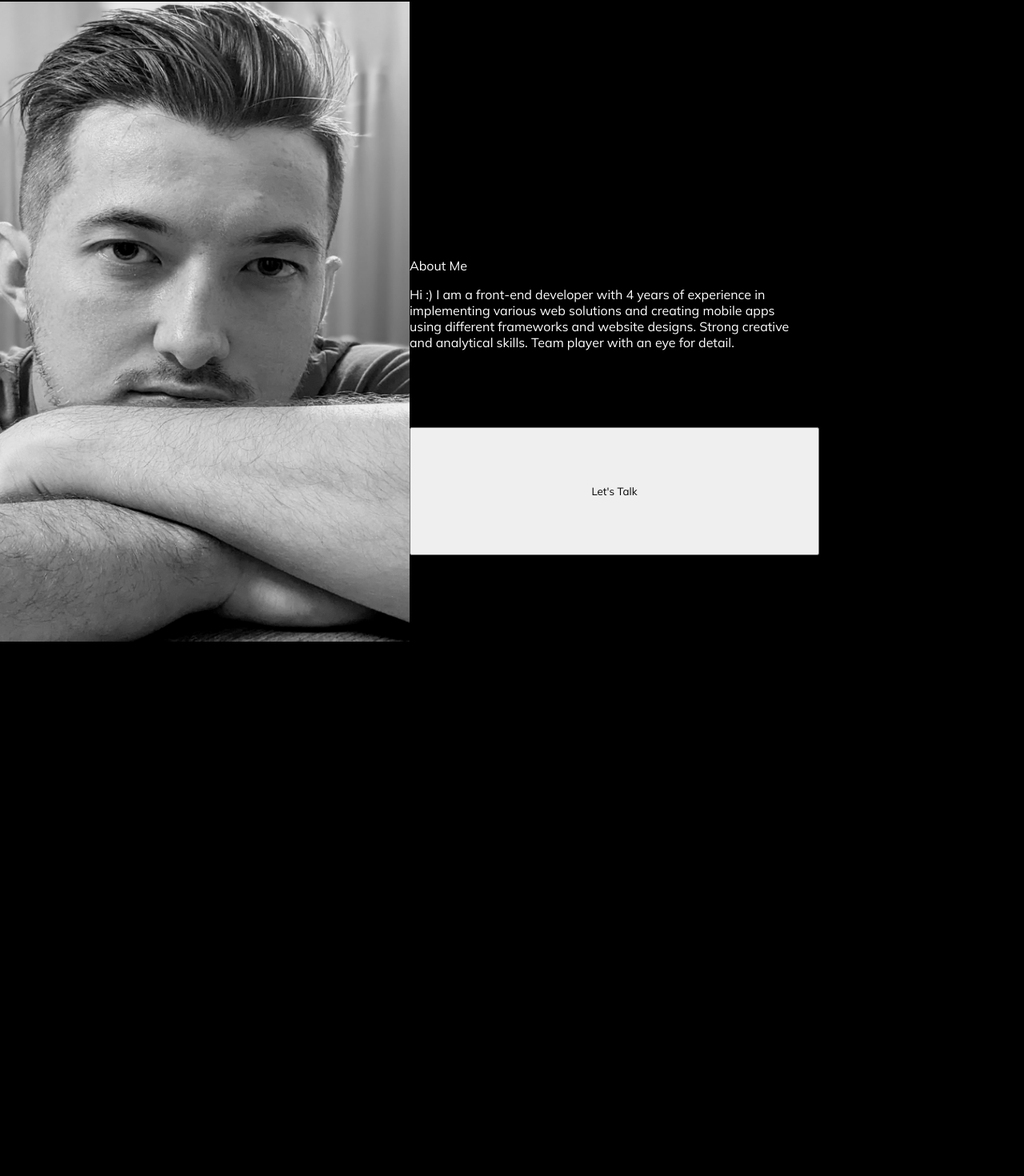
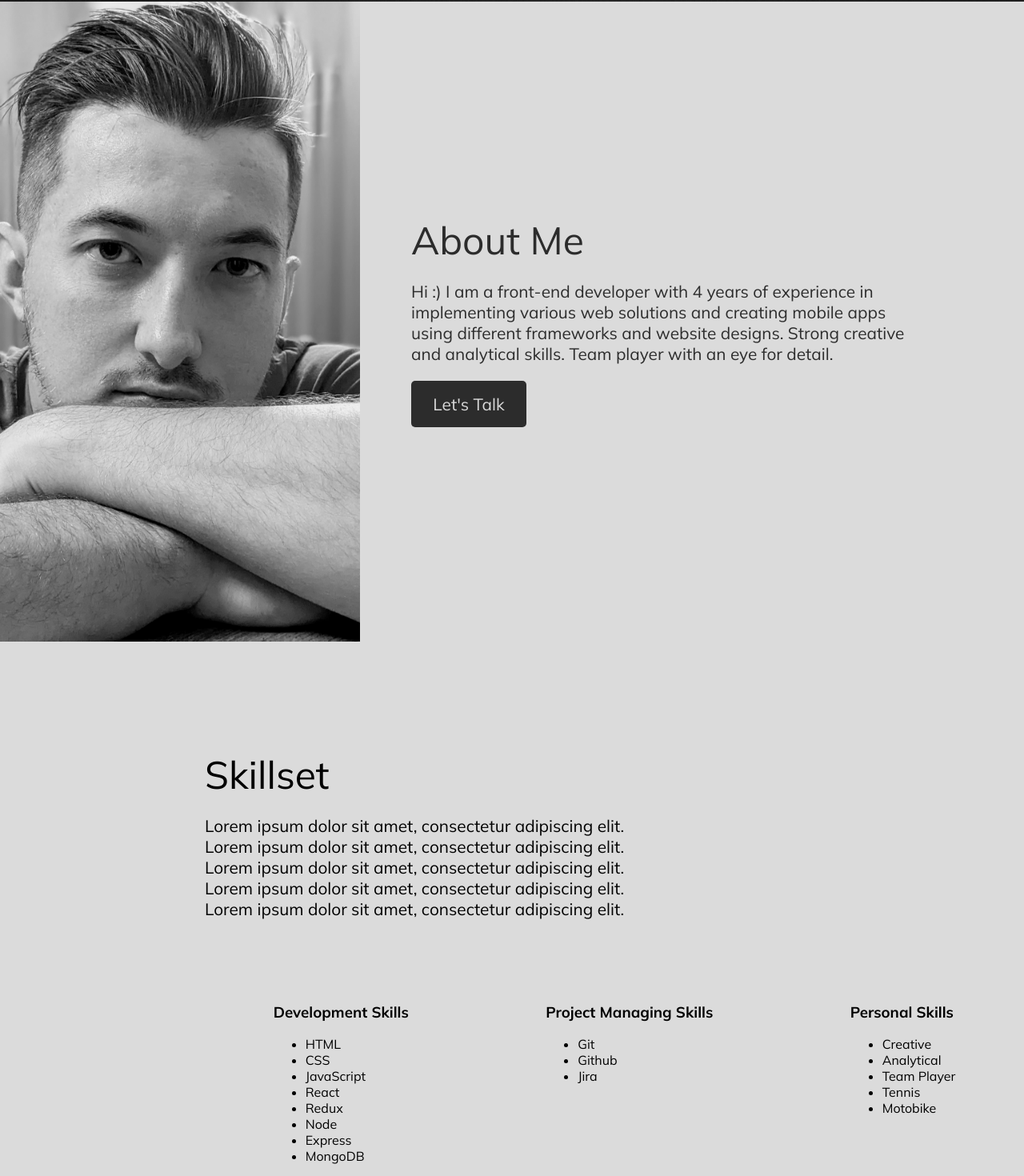
Before and after one commit to odidukh/odidukh, a React app: page / in a window 1280 px wide. Shown: the part 798-2268 px from the top of the page at 80% size. Before the commit the page ends 1600 px from the top, so only its background shows below. Built offline with nearby package versions, Linux system fonts and the light colour scheme.

Commit message:
Add Skills page

```diff
--- a/src/App.js
+++ b/src/App.js
@@ -1,12 +1,14 @@
 import React from "react";
 import About from "./pages/About";
 import Home from "./pages/Home";
+import Skills from "./pages/Skills";
 
 const App = () => {
     return (
         <div>
             <Home />
             <About />
+            <Skills />
         </div>
     );
 };
--- a/src/pages/Skills.js
+++ b/src/pages/Skills.js
@@ -0,0 +1,59 @@
+import React from "react";
+
+const Skills = () => {
+    return (
+        <div className="skillsPage">
+            <div className="skillsDescription">
+                <h1>Skillset</h1>
+                <p>
+                    Lorem ipsum dolor sit amet, consectetur adipiscing elit.
+                    <br />
+                    Lorem ipsum dolor sit amet, consectetur adipiscing elit.
+                    <br />
+                    Lorem ipsum dolor sit amet, consectetur adipiscing elit.
+                    <br />
+                    Lorem ipsum dolor sit amet, consectetur adipiscing elit.
+                    <br />
+                    Lorem ipsum dolor sit amet, consectetur adipiscing elit.
+                </p>
+            </div>
+            <div className="skillsTypesList">
+                <div className="skillsTypeListItem">
+                    <h3 className="skillsTypeListName">Development Skills</h3>
+                    <ul className="skillsList">
+                        <li>HTML</li>
+                        <li>CSS</li>
+                        <li>JavaScript</li>
+                        <li>React</li>
+                        <li>Redux</li>
+                        <li>Node</li>
+                        <li>Express</li>
+                        <li>MongoDB</li>
+                    </ul>
+                </div>
+                <div className="skillsTypeListItem">
+                    <h3 className="skillsTypeListName">
+                        Project Managing Skills
+                    </h3>
+                    <ul className="skillsList">
+                        <li>Git</li>
+                        <li>Github</li>
+                        <li>Jira</li>
+                    </ul>
+                </div>
+                <div className="skillsTypeListItem">
+                    <h3 className="skillsTypeListName">Personal Skills</h3>
+                    <ul className="skillsList">
+                        <li>Creative</li>
+                        <li>Analytical</li>
+                        <li>Team Player</li>
+                        <li>Tennis</li>
+                        <li>Motobike</li>
+                    </ul>
+                </div>
+            </div>
+        </div>
+    );
+};
+
+export default Skills;
--- a/src/styles/styles.sass
+++ b/src/styles/styles.sass
@@ -9,18 +9,18 @@
     src: url('../fonts/Dancing.ttf')
 
 *
-    height: 100%
-    width: 100%
     font-family: 'Mulish', 'Roboto', sans-serif
 
 body
     all: unset
-    background-color: black
+
+button
+    all: unset
 
 .homePage
     background-image: url('../img/home.jpeg')
     background-repeat: no-repeat
-    background-size: 100%
+    background-size: 100vw 100vh
     background-position: center
 
 h1
@@ -31,12 +31,11 @@ h2
 
 .homePage
     height: 100vh
-    width: 100%
+    width: 100vw
     color: white
     display: grid
     grid-template-columns: repeat(5, 1fr)
     grid-template-rows: repeat(5, 1fr)
-    row-gap: 2rem
 
 .greeting
     font-family: 'Dancing', 'Roboto', sans-serif
@@ -54,15 +53,76 @@ h2
     align-self: start
 
 .aboutPage
-    display: grid
-    grid-template-columns: repeat(5, 1fr)
-    grid-template-rows: repeat(5, 1fr)
+    height: 100vh
+    display: flex
+    background-color: $gainsboro
+    flex-direction: row
 
 .picOfMe
-    grid-row: 1 / span 5
-    grid-column: 1 / span 2
+    flex-basis: 35%
+    flex-grow: 1
 
 .aboutMeTextBlock
-    color: white
-    grid-row: 3 / span 1
-    grid-column: 3 / span 2
+    color: $jet
+    flex-basis: 65%
+    display: flex
+    flex-direction: column
+    justify-content: center
+    h1
+        font-size: 3rem
+        margin-left: 4rem
+    p
+        margin-left: 4rem
+        font-size: 1.3rem
+        flex-basis: content
+
+.letsTalkButton
+    margin-left: 4rem
+    background-color: $jet
+    border-radius: 5px
+    color: $gainsboro
+    font-size: 1.3rem
+    padding: 1rem
+    width: 7rem
+    text-align: center
+
+.skillsPage
+    height: 100vh
+    display: flex
+    background-color: $gainsboro
+    flex-direction: column
+    padding-left: 20%
+    row-gap: 4rem
+    .skillsDescription
+        flex-basis: 50%
+        display: flex
+        flex-direction: column
+        justify-content: flex-end
+        h1
+            font-size: 3rem
+        p
+            font-size: 1.3rem
+    .skillsTypesList
+        display: flex
+        flex-direction: row
+        justify-content: space-around
+        flex-basis: 50%
+        .skillsType
+            display: flex
+            flex-direction: column
+            justify-content: center
+            align-items: center
+            flex-basis: 100%
+            .skillsTypeName
+                font-size: 1.3rem
+                margin-left: 4rem
+            .skillsList
+                display: flex
+                flex-direction: column
+                justify-content: center
+                align-items: center
+                flex-basis: 100%
+                .skill
+                    font-size: 1.3rem
+                    margin-left: 4rem
+                    margin-bottom: 1rem
```
